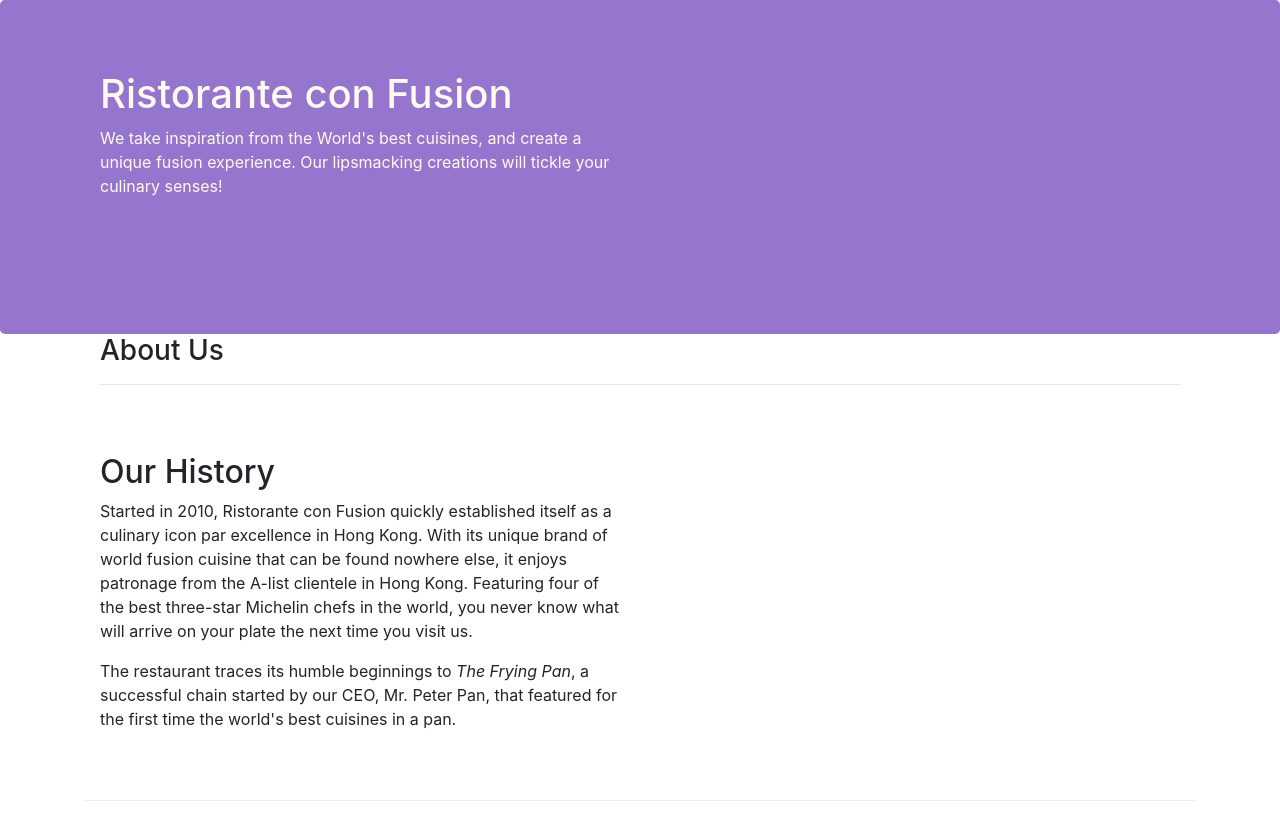
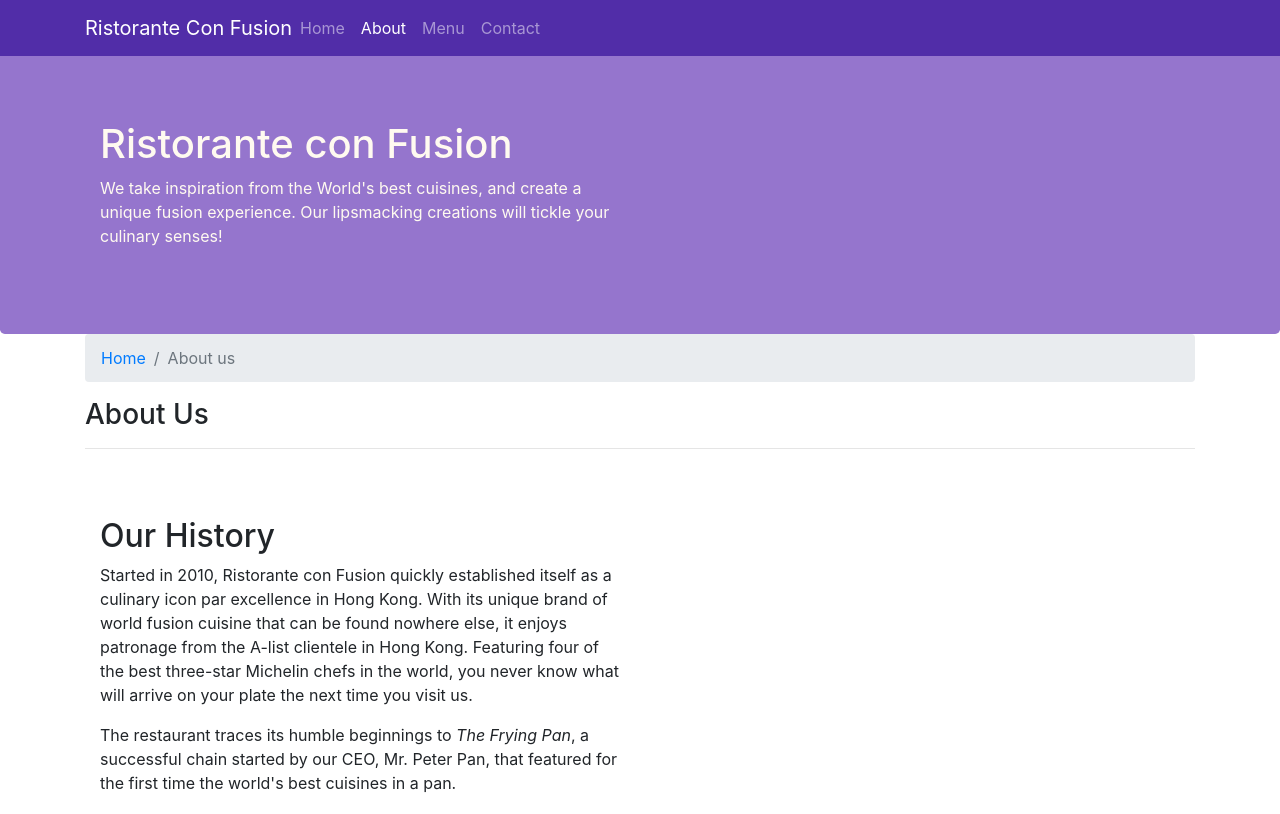
Before and after one commit to Chirag-Rathi/Con-fusion-Bootstrap, a website: page aboutus.html in a window 1280 px wide. Shown: the top 814 px of the page. Drawn offline with nearby package versions, Linux system fonts and the light colour scheme.

Commit message:
navbar and breadcrumbs

```diff
--- a/aboutus.html
+++ b/aboutus.html
@@ -10,7 +10,22 @@
 </head>
 
 <body>
-
+<nav class="navbar navbar-dark navbar-expand-sm fixed-top">
+        <div class="container">
+            <button class="navbar-toggler" type="button" data-toggle = "collapse" data-target = "#Navbar">
+                <span class="navbar-toggler-icon"></span>
+            </button>
+            <a class="navbar-brand mr-auto" href="/index.html">Ristorante Con Fusion</a>
+            <div class="collapse navbar-collapse" id="Navbar">
+            <ul class="navbar-nav mr-auto">
+                <li class="nav-item"><a class="nav-link" href="/index.html">Home</a></li>
+                <li class="nav-item active"><a class="nav-link" href="#">About</a></li>
+                <li class="nav-item"><a class="nav-link" href="#">Menu</a></li>
+                <li class="nav-item"><a class="nav-link" href="#">Contact</a></li>
+            </ul>
+        </div>
+        </div>
+    </nav>
     <header class="jumbotron">
         <div class="container">
             <div class="row row-header">
@@ -25,8 +40,12 @@
     </header>
 
     <div class="container">
-        <div class="row row-header">
+        <div class="row">
             <div class="col-12">
+                <ol class="col-12 breadcrumb">
+                    <li class="breadcrumb-item"><a href="/index.html">Home</a></li>
+                    <li class="breadcrumb-item active">About us</li>
+                </ol>
                <h3>About Us</h3>
                <hr>
             </div>
@@ -67,7 +86,7 @@
                 <div class="col-4 offset-1 col-sm-2">
                     <h5>Links</h5>
                     <ul class="list-unstyled">
-                        <li><a href="#">Home</a></li>
+                        <li><a href="/index.html">Home</a></li>
                         <li><a href="#">About</a></li>
                         <li><a href="#">Menu</a></li>
                         <li><a href="#">Contact</a></li>
--- a/css/styles.css
+++ b/css/styles.css
@@ -29,10 +29,20 @@
 	color: #0f0f0f;
 }
 
+body{
+	padding:50px 0px 0px 0px;
+	z-index: 0;
+
+}
+
+.navbar-dark{
+	background: #512DA8;
+}
+
 .container-custom{
 	margin: 0px;
 }
 
-.container{
-	padding-bottom: 50px;
-}
+/*.container{*/
+	/*padding-bottom: 50px;*/
+/*}*/
```
Also changed, not shown: index.html (+20 -5 lines).
